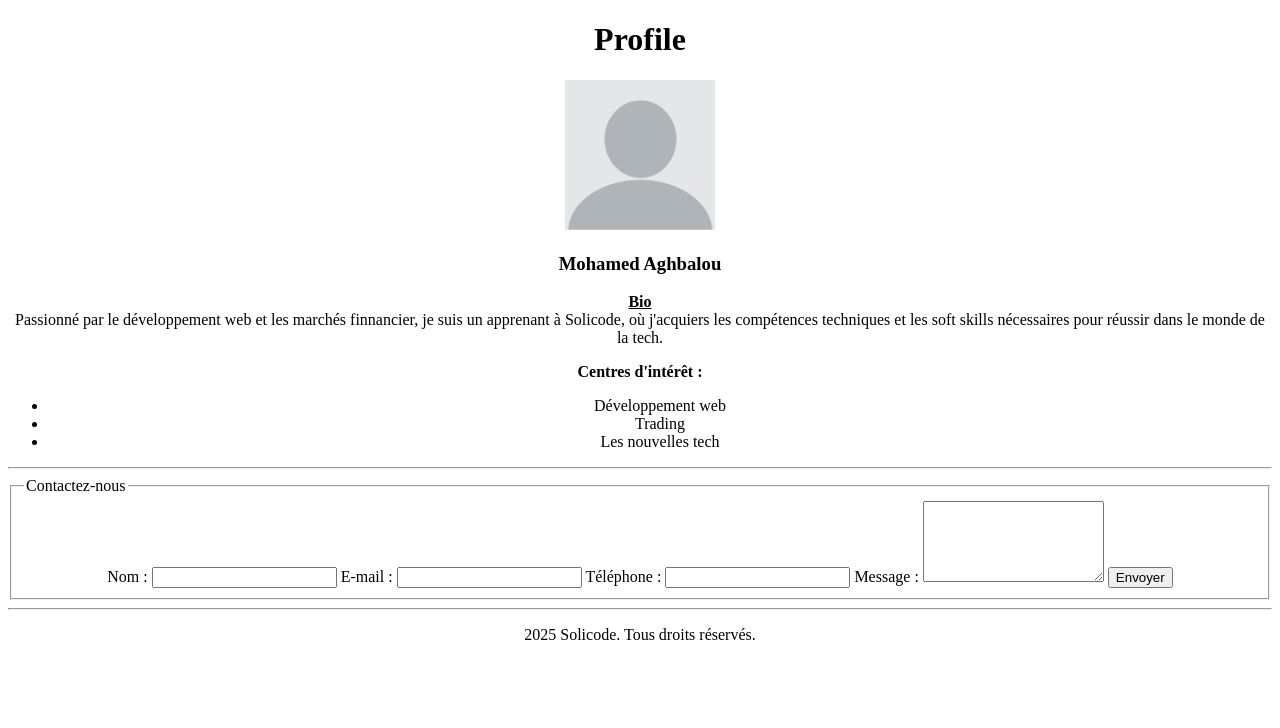
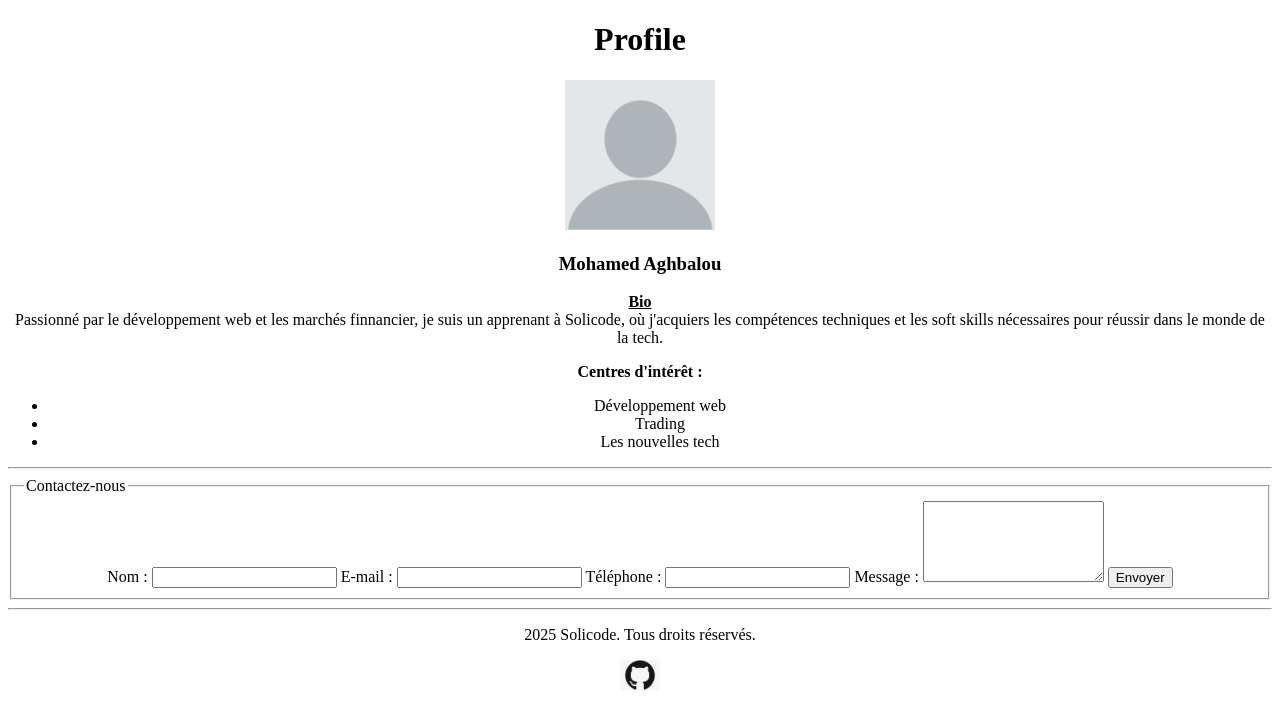
Before and after one commit to medsolicode/Page-profil-Solicode, a plain HTML site: page index.html in a window 1280 px wide. Drawn offline with Linux system fonts and the light colour scheme.

Commit message:
New change

```diff
--- a/index.html
+++ b/index.html
@@ -62,6 +62,8 @@
     <footer>
         <center>
             <p>2025 Solicode. Tous droits réservés.</p>
+            <a href="https://github.com/medsolicode" target="blank">
+               <img src="assets/giticon.jpg" width="40"  height="30" alt="github icon"
         </center>
     </footer>
 
```
Also changed, not shown: assets/giticon.jpg (added).
